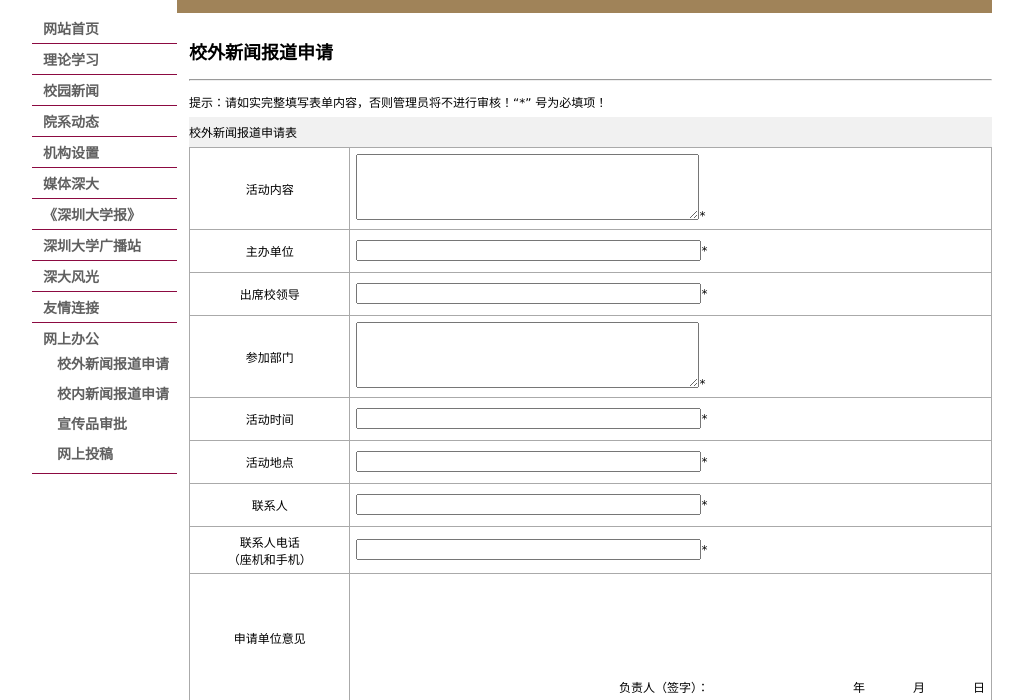
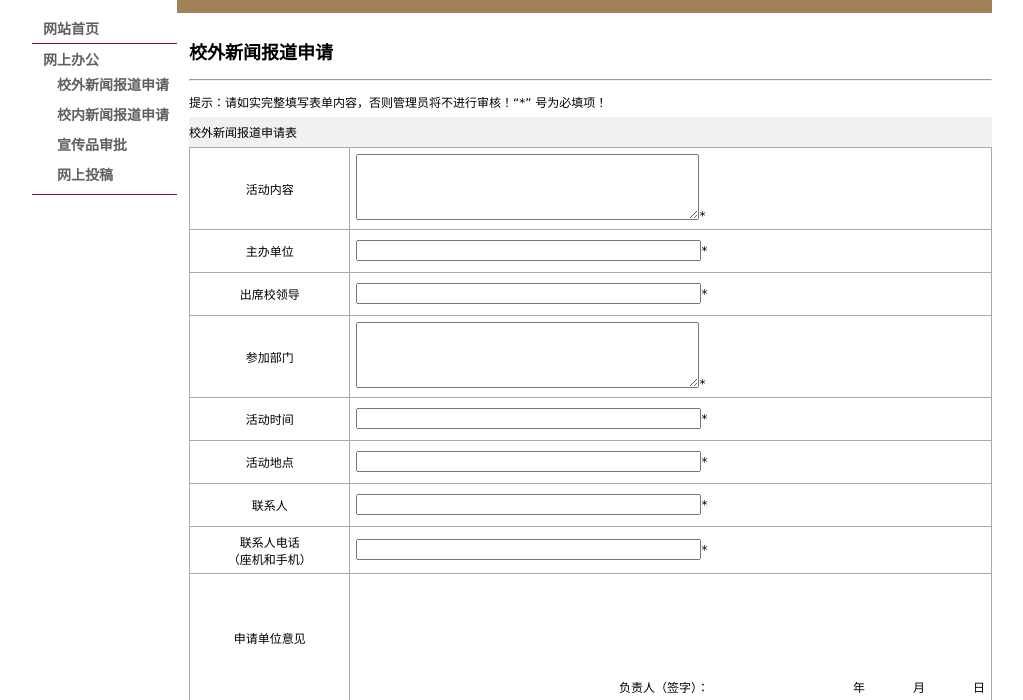
Before and after one commit to SR1s/xcb-szu, a Python web app: template templates/report-basic.html in a window 1280 px wide. Shown: the part 88-788 px from the top of the page, without its empty margins (128-1151 px from the left). Run offline with Jinja, Linux system fonts and the light colour scheme; the template is opened without the code that fills it: most values are stand-ins (such as "Sample title", 1, 10 or a date in 2020).

Commit message:
dynamic create menu

```diff
--- a/templates/admin/column.html
+++ b/templates/admin/column.html
@@ -24,10 +24,10 @@
                 <td>{{ column.id }}</td>
                 <td>{{ column.title }}</td>
                 <td>
-                    <a class="table-operation" href="/admin/column/{{ column[0] }}">查看子栏目</a>
+                    <a class="table-operation" href="/admin/column/{{ column.id }}">查看子栏目</a>
                     <a class="table-operation" href="">上移</a>
                     <a class="table-operation" href="">下移</a>
-                    <a class="table-operation" href="/admin/column/{{ column[0] }}/del">删除栏目</a>
+                    <a class="table-operation" href="/admin/column/del/{{ column.id }}">删除栏目</a>
                 </td>
             </tr>
             {% else %}
--- a/templates/menu.html
+++ b/templates/menu.html
@@ -2,32 +2,11 @@
     <li>
         <a class="{{ index }}" href="/">网站首页</a>
     </li>
+    {% for column in get_menu() %}
     <li>
-        <a class="{{ theory }}" href="/theory">理论学习</a>
+        <a class="{{ id }}" href="/column/{{ column.id }}">{{ column.title }}</a>
     </li>
-    <li>
-        <a class="{{ campus_news }}" href="/campus_news">校园新闻</a>
-    </li>
-    <li>
-        <a class="{{ college_news }}" href="/college_news">院系动态</a>
-    </li>
-    <li>
-        <a class="{{ institutions }}" href="/institutions">机构设置</a>
-    </li>
-    <li>
-        <a class="{{ media }}" href="/media">媒体深大</a>
-    </li>
-    <li>
-        <a class="{{ newspaper }}" href="/newspaper">《深圳大学报》</a>
-    </li>
-    <li>
-        <a class="{{ broadcast }}" href="/broadcast">深圳大学广播站</a>
-    </li>
-    <li>
-        <a class="{{ view }}" href="/view">深大风光</a>
-    </li>
-    <li>
-        <a class="{{ links }}" href="/links">友情连接</a></li>
+    {% endfor %}
     <li>
         <a class="{{ office }}" href="/office">网上办公</a>
         <ul id="none">
```
Also changed, not shown: app.py (+29 -0 lines).
